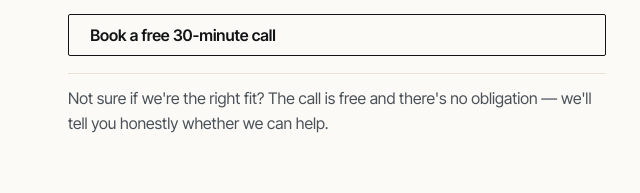
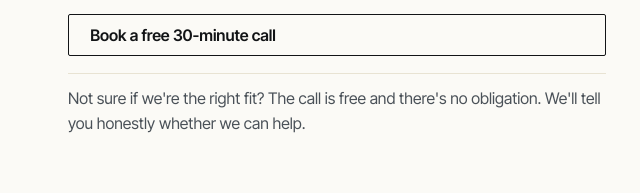
Before and after one commit to incremental-software/incremental-software.github.io, an Eleventy site: page src/index.html in a window 1280 px wide. Shown: the part 2987-3180 px from the top of the page, 640-1280 px from the left. Built offline with nearby package versions, Linux system fonts and the light colour scheme; Eleventy itself is replaced by a stand-in of ours; files that its build step writes are made by us from their sources.

Commit message:
Remove em-dash

```diff
--- a/src/index.html
+++ b/src/index.html
@@ -193,7 +193,7 @@ head: |-
         <a href="https://docs.google.com/forms/d/e/1FAIpQLScjyhRBopKZEZkzT98yRunqww01aXsZcsSMXXzLhgNcSxcDPQ/viewform" class="btn btn--primary">Send us a message &#x2192;</a>
         <a href="https://calendar.app.google/8qMhNJo92CsEvL3P6" class="btn btn--secondary">Book a free 30-minute call</a>
         <p class="contact__action-note">
-          Not sure if we're the right fit? The call is free and there's no obligation — we'll tell you honestly whether we can help.
+          Not sure if we're the right fit? The call is free and there's no obligation. We'll tell you honestly whether we can help.
         </p>
       </div>
 
```
